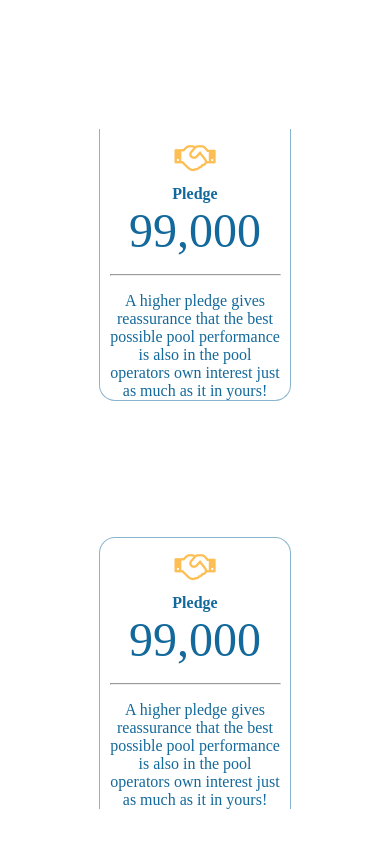
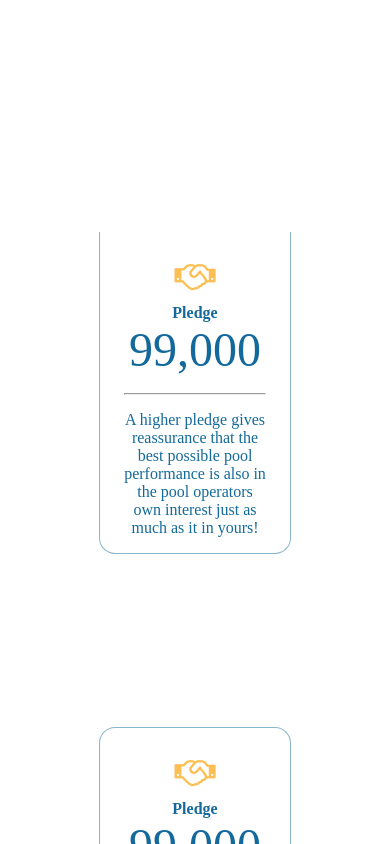
Before and after one commit to MohamedSaafan/homePage, a React (Create React App) app: page /stakepool in a window 390 px wide. Shown: the part 3880-4724 px from the top of the page. Built offline with nearby package versions, Linux system fonts and the light colour scheme.

Commit message:
touched the mobile version

```diff
--- a/src/components/StakePoo/Cards.module.css
+++ b/src/components/StakePoo/Cards.module.css
@@ -88,6 +88,7 @@
   color: #13699b;
   border-radius: 1rem;
   max-width: 12rem;
+  padding: 1rem;
 }
 .footerCardsItem i {
   margin: 1rem auto;
@@ -147,7 +148,7 @@
   .whiteAboutItems {
     width: 50%;
     grid-template-columns: 1fr;
-    height: 90vh;
+    height: 100vh;
     margin: -3rem auto;
   }
   .cards .whyUs {
@@ -155,7 +156,7 @@
     margin-top: 6rem;
   }
   .footerCards {
-    height: 145vh;
+    height: 176vh;
     grid-template-columns: 1fr;
   }
 }
```
